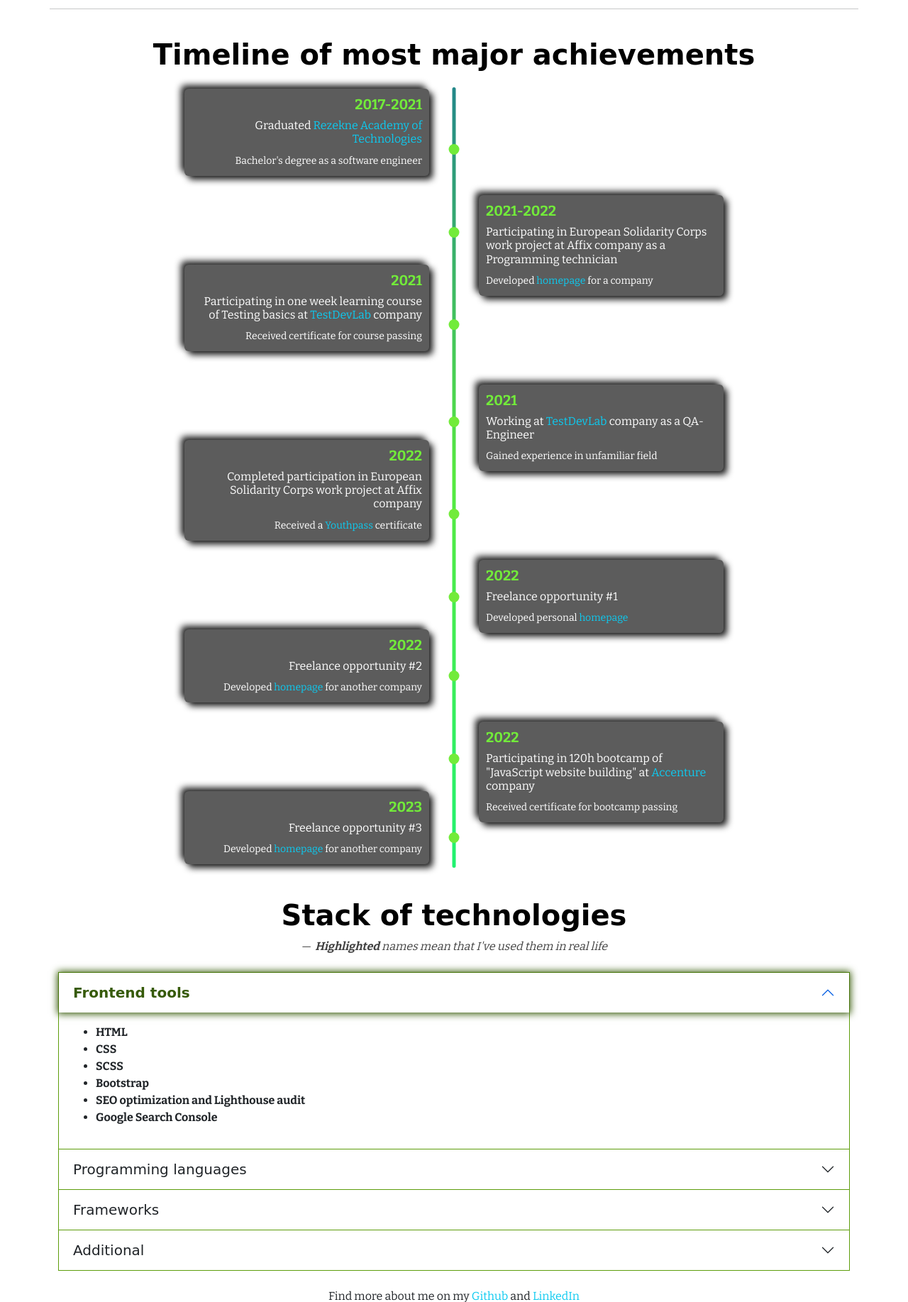
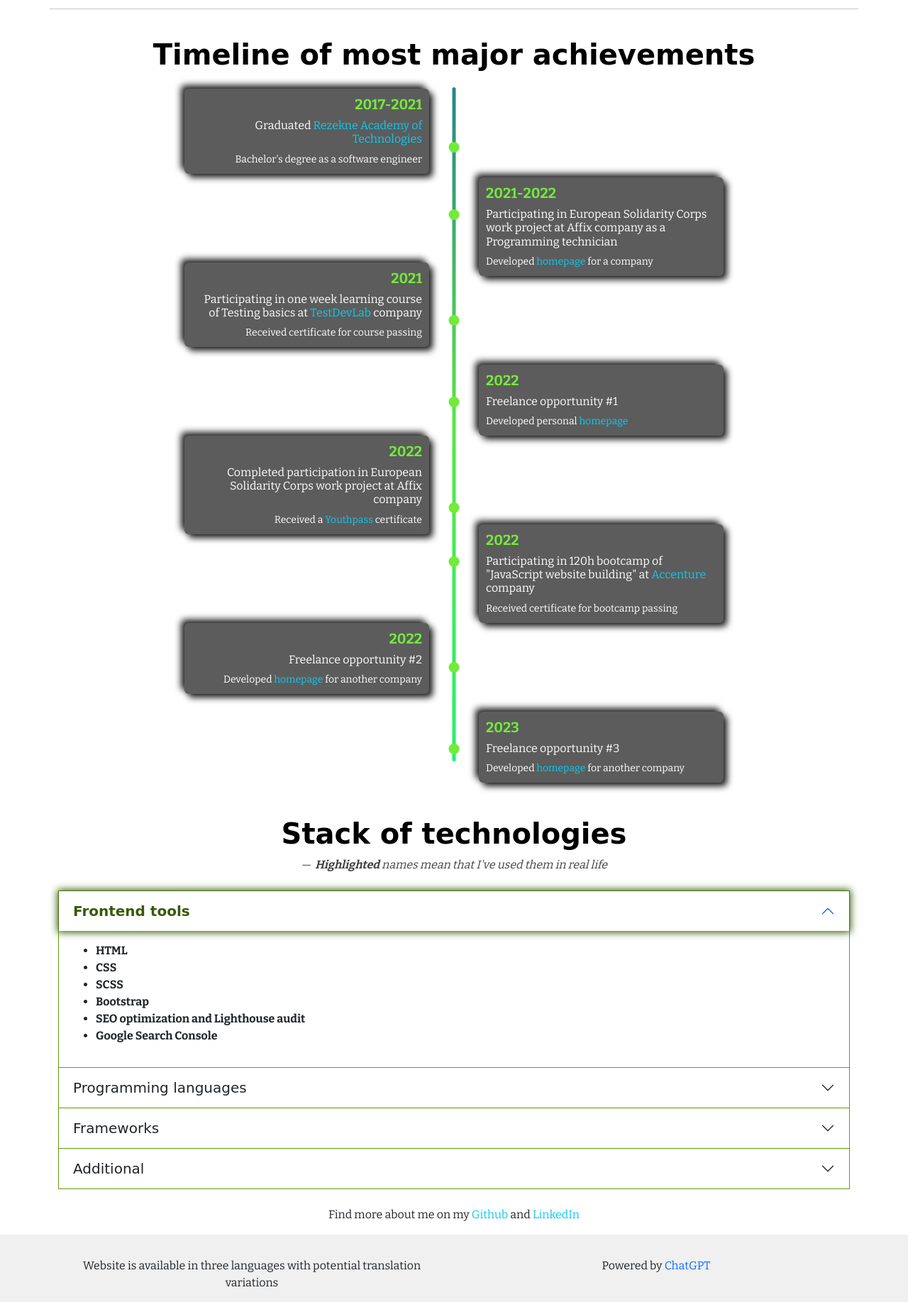
Before and after one commit to LaSTiqq/blog, a Django app: template myblog/templates/myblog/index.html in a window 1280 px wide. Shown: the part 412-2247 px from the top of the page at 71% size. After the commit the page ends 2226 px from the top, so only its background shows below. Run offline with Django 3.2, Linux system fonts and the light colour scheme; the template is opened without the code that fills it: most values are stand-ins (such as "Sample title", 1, 10 or a date in 2020); some libraries are stand-ins or nearby versions; some web fonts are replaced.

Commit message:
Removed some timeline item

```diff
--- a/myblog/templates/myblog/index.html
+++ b/myblog/templates/myblog/index.html
@@ -51,14 +51,14 @@
 	</div>
 	<div class="row justify-content-center">
 		<h1 class="text-center my-4">{% trans 'Timeline of most major achievements' %}</h1>
-		<div class="col-12 col-md-4 left p-0 text-end">
+		<div class="col-4 left p-0 text-end">
 			<div class="box">
 				<div data-aos="fade-right" data-aos-once="true">
 					<h5 class="year fw-bold">2017-2021</h5>
 					<h6>{% trans 'Graduated' %} <a href="https://rta.lv" rel="noreferrer" target="_blank"
 							class="link-info" title="{% trans 'Rezekne Academy of Technologies' %}">
 							{% trans 'Rezekne Academy of Technologies' %}</a></h6>
-					<small>{% trans "Bachelor's degree as a software engineer" %}</small>
+					<p class="mb-0">{% trans "Bachelor's degree as a software engineer" %}</p>
 				</div>
 			</div>
 			<div class="box">
@@ -67,7 +67,7 @@
 					<h6>{% trans 'Participating in one week learning course of Testing basics at' %} <a
 							href="https://www.testdevlab.com" rel="noreferrer" target="_blank" class="link-info"
 							title="SIA TestDevLab">TestDevLab</a> {% trans 'company' %}</h6>
-					<small>{% trans 'Received certificate for course passing' %}</small>
+					<p class="mb-0">{% trans 'Received certificate for course passing' %}</p>
 				</div>
 			</div>
 			<div class="box">
@@ -75,31 +75,23 @@
 					<h5 class="year fw-bold">2022</h5>
 					<h6>{% trans 'Completed participation in European Solidarity Corps work project at Affix company' %}
 					</h6>
-					<small>{% trans 'Received a' %} <a href="https://www.youthpass.eu" rel="noreferrer" target="_blank"
-							class="link-info" title="Youthpass">Youthpass</a> {% trans 'certificate' %}</small>
+					<p class="mb-0">{% trans 'Received a' %} <a href="https://www.youthpass.eu" rel="noreferrer"
+							target="_blank" class="link-info" title="Youthpass">Youthpass</a> {% trans 'certificate' %}
+					</p>
 				</div>
 			</div>
 			<div class="box">
 				<div data-aos="fade-right" data-aos-once="true">
 					<h5 class="year fw-bold">2022</h5>
 					<h6>{% trans 'Freelance opportunity' %} #2</h6>
-					<small>{% trans 'Developed' %} <a href="http://retrix.lv" rel="noreferrer" target="_blank"
+					<p class="mb-0">{% trans 'Developed' %} <a href="http://retrix.lv" rel="noreferrer" target="_blank"
 							class="link-info" title="retrix.lv">
-							{% trans 'homepage' %}</a> {% trans 'for another company' %}</small>
-				</div>
-			</div>
-			<div class="box">
-				<div data-aos="fade-right" data-aos-once="true">
-					<h5 class="year fw-bold">2023</h5>
-					<h6>{% trans 'Freelance opportunity' %} #3</h6>
-					<small>{% trans 'Developed' %} <a href="http://elgor.lv" rel="noreferrer" target="_blank"
-							class="link-info" title="elgor.lv">{% trans 'homepage' %}</a>
-						{% trans 'for another company'%}</small>
+							{% trans 'homepage' %}</a> {% trans 'for another company' %}</p>
 				</div>
 			</div>
 		</div>
 		<div class="col-md-1 line p-0"></div>
-		<div class="col-12 col-md-4 right p-0 text-start">
+		<div class="col-4 right p-0 text-start">
 			<div class="box">
 				<div data-aos="fade-left" data-aos-once="true">
 					<h5 class="year fw-bold">2021-2022</h5>
@@ -107,26 +99,18 @@
 						{% trans 'Participating in European Solidarity Corps work project' %}
 						{% trans 'at Affix company as a Programming technician' %}
 					</h6>
-					<small>{% trans 'Developed' %} <a href="http://affix.lv" rel="noreferrer" target="_blank"
+					<p class="mb-0">{% trans 'Developed' %} <a href="http://affix.lv" rel="noreferrer" target="_blank"
 							class="link-info" title="affix.lv">
-							{% trans 'homepage' %}</a> {% trans 'for a company' %}</small>
-				</div>
-			</div>
-			<div class="box">
-				<div data-aos="fade-left" data-aos-once="true">
-					<h5 class="year fw-bold">2021</h5>
-					<h6>{% trans 'Working at' %} <a href="https://www.testdevlab.com" rel="noreferrer" target="_blank"
-							class="link-info" title="SIA TestDevLab">TestDevLab</a> {% trans 'company as a' %}
-						QA-Engineer</h6>
-					<small>{% trans 'Gained experience in unfamiliar field' %}</small>
+							{% trans 'homepage' %}</a> {% trans 'for a company' %}</p>
 				</div>
 			</div>
 			<div class="box">
 				<div data-aos="fade-left" data-aos-once="true">
 					<h5 class="year fw-bold">2022</h5>
 					<h6>{% trans 'Freelance opportunity' %} #1</h6>
-					<small>{% trans 'Developed personal' %} <a href="https://laurisstirna.eu.pythonanywhere.com/"
-							rel="noreferrer" class="link-info" title="This website">{% trans 'homepage' %}</a></small>
+					<p class="mb-0">{% trans 'Developed personal' %} <a
+							href="https://laurisstirna.eu.pythonanywhere.com/" rel="noreferrer" class="link-info"
+							title="This website">{% trans 'homepage' %}</a></p>
 				</div>
 			</div>
 			<div class="box">
@@ -136,7 +120,16 @@
 							href="https://bootcamp.lv" rel="noreferrer" target="_blank" class="link-info"
 							title="Accenture">Accenture</a>
 						{% trans 'company' %}</h6>
-					<small>{% trans 'Received certificate for bootcamp passing' %}</small>
+					<p class="mb-0">{% trans 'Received certificate for bootcamp passing' %}</p>
+				</div>
+			</div>
+			<div class="box">
+				<div data-aos="fade-left" data-aos-once="true">
+					<h5 class="year fw-bold">2023</h5>
+					<h6>{% trans 'Freelance opportunity' %} #3</h6>
+					<p class="mb-0">{% trans 'Developed' %} <a href="http://elgor.lv" rel="noreferrer" target="_blank"
+							class="link-info" title="elgor.lv">{% trans 'homepage' %}</a>
+						{% trans 'for another company'%}</p>
 				</div>
 			</div>
 		</div>
--- a/static/css/style.css
+++ b/static/css/style.css
@@ -365,7 +365,7 @@ button[value="lv"]::before {
 .line {
   background-image: linear-gradient(45deg, #21f271, #57e940, #23878a);
   width: 5px;
-  height: 1060px;
+  height: 950px;
   position: absolute;
   top: 490px;
   left: 50%;
@@ -380,6 +380,9 @@ button[value="lv"]::before {
   border-radius: 6px;
   padding: 10px;
 }
+.box p {
+  font-size: 0.875rem;
+}
 .left .box,
 .right .box {
   margin-bottom: 125px;
@@ -391,11 +394,14 @@ button[value="lv"]::before {
   margin-left: 35px;
 }
 .right .box:first-child {
-  margin-top: 150px;
+  margin-top: 125px;
 }
 .left .box:last-child,
 .right .box:last-child {
   margin-bottom: 0;
+}
+.right .box:last-child {
+  margin-top: -25px;
 }
 .right .box::before,
 .left .box::after {
@@ -409,11 +415,9 @@ button[value="lv"]::before {
   z-index: 2;
 }
 .left .box::after {
-  content: "";
   transform: translate(-50%, -35px);
 }
 .right .box::before {
-  content: "";
   transform: translate(-50%, 35px);
 }
 .year {
@@ -525,13 +561,23 @@ button[value="lv"]::before {
     margin-top: 30px;
   }
   .line {
-    height: 1175px;
+    height: 1000px;
+    top: 535px;
+  }
+  .right .box:last-child {
+    margin-top: 0;
+  }
+  .box h6 {
+    font-size: 0.875rem;
   }
 }
 
 @media (min-width: 1200px) and (max-width: 1399.98px) {
   .line {
-    height: 1100px;
+    height: 950px;
     top: 535px;
   }
+  .right .box:last-child {
+    margin-top: 0;
+  }
 }
```
Also changed, not shown: other parts of static/css/style.css (+36 -4 lines).
